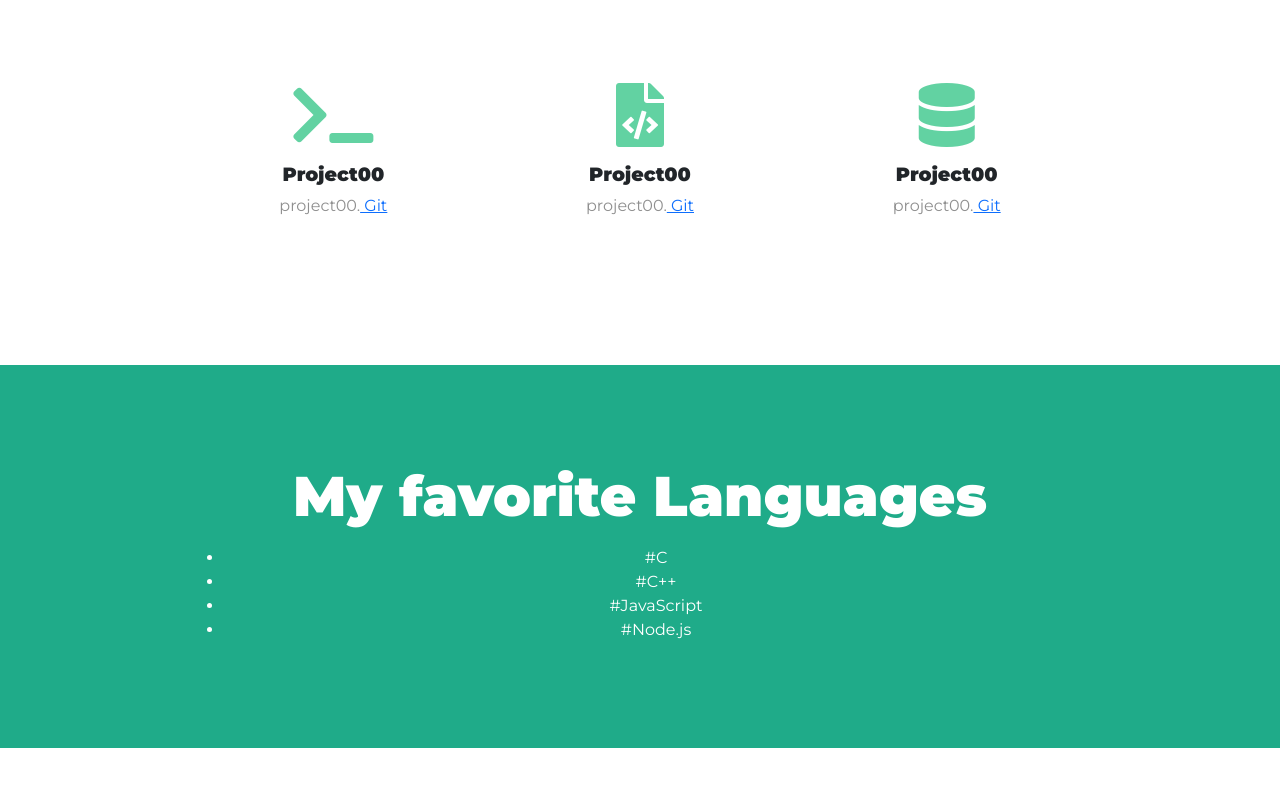
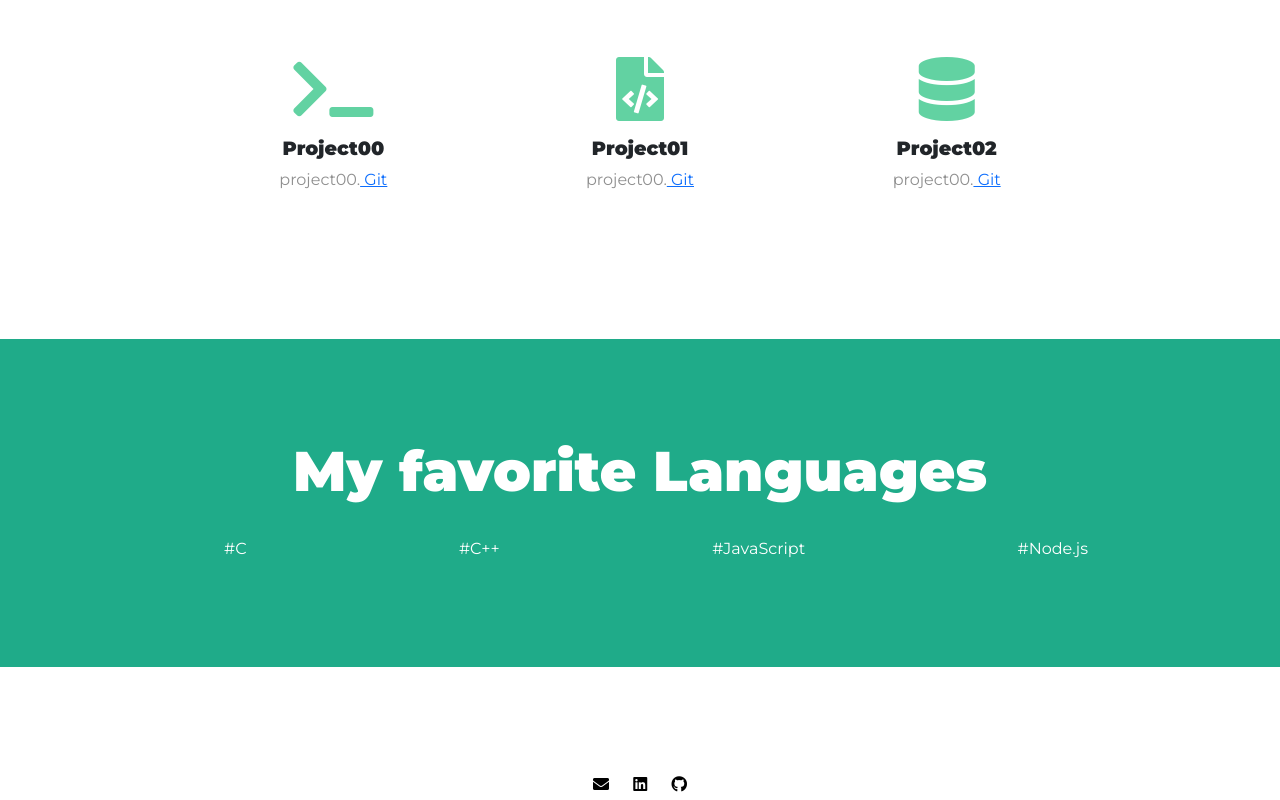
Before and after one commit to rootcherry/cv, a plain HTML site: page index.html in a window 1280 px wide. Shown: the part 580-1380 px from the top of the page. Drawn offline with nearby package versions, Linux system fonts and the light colour scheme.

Commit message:
update footer

```diff
--- a/css/styles.css
+++ b/css/styles.css
@@ -50,7 +50,8 @@ h3 {
 
 .navbar-brand {
   font-family: "Ubuntu";
-  font-size: 2.5rem;
+  font-size: 1rem;
+  /* 2.5rem */
   font-weight: bold;
 }
 
@@ -107,11 +108,19 @@ h3 {
 
 /* Favorites  Section */
 
+.hello {
+  display: flex;
+  margin-top: 1.5rem;
+  justify-content: space-between;
+  list-style: none;
+}
 
 /* Footer Section */
 
 .social-icon {
   margin: 20px 10px;
+  color: #000;
+  cursor: pointer;
 }
 
 @media (max-width: 1028px) {
--- a/index.html
+++ b/index.html
@@ -57,7 +57,7 @@
 
           <ul class="navbar-nav ms-auto">
             <li class="nav-item">
-              <a class="nav-link" href="#">resume</a>
+              <a class="nav-link" href="resume.pdf">resume</a>
             </li>
             <li class="nav-item">
               <a class="nav-link" href="#footer">contact</a>
@@ -100,13 +100,13 @@
 
       <div class="pro-box col-lg-4">
         <i class="icon fas fa-file-code fa-4x"></i>
-        <h3 class="pro-title">Project00</h3>
+        <h3 class="pro-title">Project01</h3>
         <p class="p-color">project00.<a href="#"> Git</a></p>
       </div>
 
       <div class="pro-box col-lg-4">
         <i class="icon fas fa-database fa-4x"></i>
-        <h3 class="pro-title">Project00</h3>
+        <h3 class="pro-title">Project02</h3>
         <p class="p-color">project00.<a href="#"> Git</a></p>
       </div>
     </div>
@@ -120,7 +120,7 @@
     <div class="container-fluid">
 
       <h3 class="big-heading">My favorite Languages</h3>
-      <ul class="flex mt-6 justify-content-between xl:w-3/4">
+      <ul class="hello">
         <!-- ❤ -->
         <li>#C</li>
         <li>#C++</li>
@@ -134,9 +134,9 @@
 
   <footer class="white-section" id="footer">
     <div class="container-fluid">
-      <i class="social-icon fas fa-envelope"></i>
-      <i class="social-icon fab fa-linkedin"></i>
-      <i class="social-icon fab fa-github"></i>
+      <a href="mailto:hi.chrisn@gmail.com"><i class="social-icon fas fa-envelope"></i></a>
+      <a href="#"><i class="social-icon fab fa-linkedin"></i></a>
+      <a href="https://github.com/rootcherry"><i class="social-icon fab fa-github"></i></a>
       <p>© Copyright 2021. Chris N</p>
     </div>
   </footer>
```
Also changed, not shown: 1 other file.
